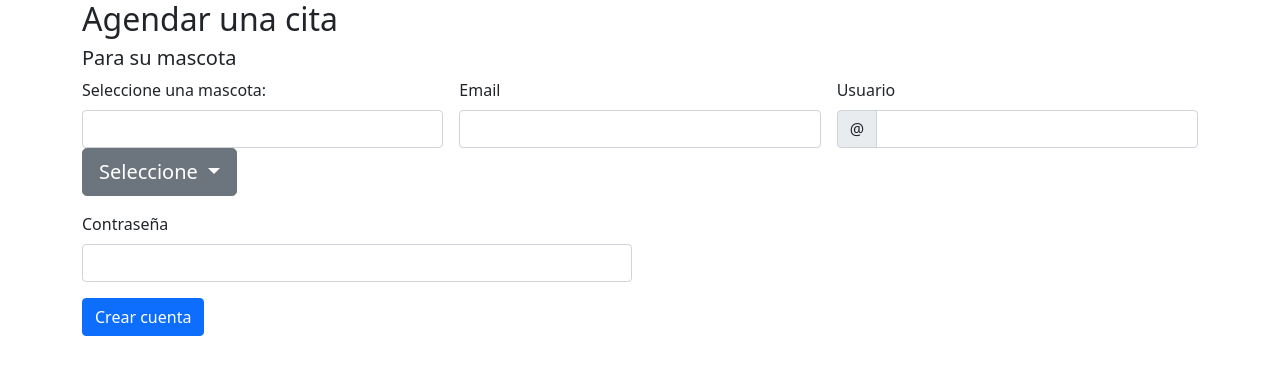
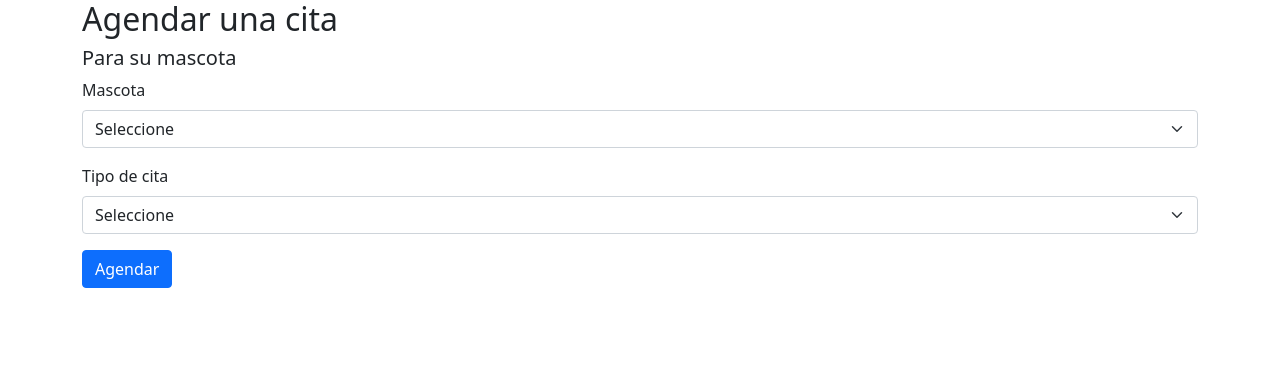
Before and after one commit to disaa0/PetCenter, a Flask app: template templates/agendar_cita.html in a window 1280 px wide. Shown: the top 375 px of the page. Run offline with Flask 2, Linux system fonts and the light colour scheme; the template is opened without the code that fills it, so the values that code supplies are empty.

Commit message:
administrar mascotas

```diff
--- a/app.py
+++ b/app.py
@@ -4,21 +4,20 @@ import pstats
 from flask import Flask, redirect, render_template, request, session, jsonify
 from passlib.hash import sha256_crypt
 import login,usuarios
-from otros import graba_diccionario, graba_diccionario_de_diccionarios
 import os
 
 app = Flask(__name__)
 app.secret_key='979cca07654f433e81e83fbf0cbc9b15'
 users_file = 'db/users.csv'
 pets_file = 'db/pets.csv'
-test_file = 'db/testfile.csv'
+pets_type_file = 'db/pet_types.csv'
 
 
 user_dict = usuarios.lee_diccionario_usuarios(users_file)
 mails = usuarios.crear_lista_emails(user_dict)
 pet_dict = usuarios.lee_lista_mascotas(pets_file)
-#usuarios.update_users_file(user_dict,users_file)
-graba_diccionario_de_diccionarios(pet_dict,test_file)
+common_types_list = usuarios.crear_lista_mascotas(pets_type_file)
+
 
 @app.context_processor
 def handle_context():
@@ -64,7 +63,10 @@ def logout():
 @app.route("/signup", methods=['GET','POST'])
 def signup():
     if request.method == 'GET':
-        return render_template("signup.html")
+        if 'logged_in' in session:
+            return redirect("/")
+        else:
+            return render_template("signup.html")
     else:
         if request.method == 'POST':
             username = request.form['username']
@@ -100,8 +102,9 @@ def signup():
 def agendar_cita():
     if request.method == 'GET':
         if 'logged_in' in session:
-
-            return render_template("agendar_cita.html")
+            user = session['username']
+            print(pet_dict[user])
+            return render_template("agendar_cita.html", mascotas=pet_dict[user])
         else:
             return redirect("/login")
     else:
@@ -139,40 +142,35 @@ def agendar_cita():
 def administrar_mascotas():
     if request.method == 'GET':
         if 'logged_in' in session:
-
-            return render_template("administrar_mascotas.html", mascotas=lista_mascotas)
+            user = session['username']
+            #print(common_types_list)
+            return render_template("administrar_mascotas.html", mascotas=pet_dict[user], tipos = common_types_list)
         else:
             return redirect("/login")
     else:
         if request.method == 'POST':
-            username = request.form['username']
-            password = request.form['password']
-            name = request.form['name']
-            email = request.form['email']
-            type = 'cliente'
-
-            mensajes = []
-
-            if username not in user_dict and email not in mails:
-                if email not in mails:
-                        password_hashed = sha256_crypt.encrypt(password)
-                        user_dict[username] = {
+            user = session['username']
+            if 'submit_button_delete' in request.form.keys():
+                pet_name = request.form['submit_button_delete']
+                pet_dict[user][pet_name]['active'] = 'False'
+                usuarios.update_pets_file(pet_dict,pets_file)
+                return redirect('/administrar_mascotas')
+            else:
+                if 'submit_button_add' in request.form.keys():
+                    username = session['username']
+                    pet_name = request.form['pet_name'].lower().title()
+                    if request.form['select_type'] == 'Otros':
+                        pet_type = request.form['other_type']
+                    else :
+                        pet_type = request.form['select_type']
+                        pet_dict[username][pet_name] = {
                             'username' : username,
-                            'name' : name,
-                            'type' : type,
-                            'email' : email,
-                            'password' : password_hashed
+                            'pet_name' : pet_name,
+                            'type'     : pet_type,
+                            'active'   : 'True'
                         }
-                        usuarios.update_users_file(user_dict,users_file)
-                        return redirect("/login")
-            else:
-                if email in mails:
-                    msg = f'Email ya registrado.'
-                    mensajes.append(msg)
-                if username in user_dict:
-                    msg = f'Usuario ya existe.'
-                    mensajes.append(msg)
-                return render_template("signup.html",mensajes=mensajes)
+                    usuarios.update_pets_file(pet_dict,pets_file)
+                return redirect('/administrar_mascotas')
 
 if __name__ == "__main__":
     app.run(debug=True)
--- /dev/null
+++ b/db/pet_types.csv
@@ -0,0 +1,9 @@
+tipo
+Perro
+Gato
+Ave
+Reptil
+Conejo
+Hámster
+Conejillo de Indias
+Hurón
--- a/db/pets.csv
+++ b/db/pets.csv
@@ -1,3 +1,4 @@
 username,pet_name,type,active
-disaa,garu,gato,True
-disaa,peach,perro,True
+disaa,Garu,Gato,True
+disaa,Peach,Perro,True
+disaa,Fupa,Hurón,True
--- a/db/users.csv
+++ b/db/users.csv
@@ -1,4 +1,3 @@
 username,username,name,type,email,password
-disaa,disaa,Santiago,usuario,disaa@outlook.com,ps123
-macs_macen,macs_macen,German,usuario,macs_macen@outlook.com,miluna12
 pepe,pepe,pepe,cliente,pepe@gmail.com,$5$rounds=535000$3Fg4qcoYkyhIKPts$ae/ERq52JnLWFnf9dML.OjxcpYZiVxtrSF4mdaQ/c/D
+disaa,disaa,San,cliente,disaan@outlook.com,$5$rounds=535000$4Xan0vMMjD2gZH8T$McpJ/ArffmxGIr2Ff7uw4J0A12o9Uspa8wfRfaDc147
--- a/templates/agendar_cita.html
+++ b/templates/agendar_cita.html
@@ -12,39 +12,25 @@
     <h5>Para su mascota</h5>
 
     <form class="row g-3" action="" method="POST">
-        <div class="col-md-4">
-            <label for="pet_name" class="form-label">Seleccione una mascota:</label>
-            <input type="text" class="form-control" id="name" name="name" required>
-            <div class="dropdown">
-                <button class="btn btn-secondary btn-lg dropdown-toggle" type="button" id="dropdownMenu"
-                    data-bs-toggle="dropdown" aria-expanded="false">
-                    Seleccione
-                </button>
-                <ul class="dropdown-menu" aria-labelledby="dropdownMenu2">
-                    <li><button class="dropdown-item" type="button">Action</button></li>
-                    <li><button class="dropdown-item" type="button">Another action</button></li>
-                    <li><button class="dropdown-item" type="button">Something else here</button></li>
-                </ul>
-            </div>
+        <div class="col-md-12">
+            <label for="select_attention" class="form-label">Mascota</label>
+            <select class="form-select" aria-label="Select" id="select_pet" name="select_pet" required>
+                <option value="" selected>Seleccione</option>
+                {% for mascota in mascotas %}
+                <option value="{{ mascota }}">{{ mascota }}</option>
+                {% endfor %}
+            </select>
         </div>
-        <div class="col-md-4">
-            <label for="email" class="form-label">Email</label>
-            <input type="email" class="form-control" id="email" name="email" required>
-        </div>
-        <div class="col-md-4">
-            <label for="username" class="form-label">Usuario</label>
-            <div class="input-group">
-                <span class="input-group-text" id="inputGroupPrepend2">@</span>
-                <input type="text" class="form-control" id="username" name="username"
-                    aria-describedby="inputGroupPrepend2" required>
-            </div>
-        </div>
-        <div class="col-md-6">
-            <label for="password" class="form-label">Contraseña</label>
-            <input type="password" class="form-control" id="password" name="password" required>
+        <div class="col-md-12">
+            <label for="select_attention" class="form-label">Tipo de cita</label>
+            <select class="form-select" aria-label="Select" id="select_attention" name="select_attention" required>
+                <option value="" selected>Seleccione</option>
+                <option value="Boutique">Boutique</option>
+                <option value="Boutique">Veterinaria</option>
+            </select>
         </div>
         <div class="col-12">
-            <button class="btn btn-primary" type="submit">Crear cuenta</button>
+            <button class="btn btn-primary" type="submit">Agendar</button>
         </div>
     </form>
     {% for mensaje in mensajes %}
--- a/templates/base.html
+++ b/templates/base.html
@@ -7,6 +7,7 @@
     <meta name="viewport" content="width=device-width, initial-scale=1.0">
     <title>{% block title %}{% endblock %}</title>
     <link href="https://cdn.jsdelivr.net/npm/bootstrap@5.1.3/dist/css/bootstrap.min.css" rel="stylesheet" integrity="sha384-1BmE4kWBq78iYhFldvKuhfTAU6auU8tT94WrHftjDbrCEXSU1oBoqyl2QvZ6jIW3" crossorigin="anonymous">
+    <script src="https://cdn.jsdelivr.net/npm/bootstrap@5.1.3/dist/js/bootstrap.bundle.min.js" integrity="sha384-ka7Sk0Gln4gmtz2MlQnikT1wXgYsOg+OMhuP+IlRH9sENBO0LRn5q+8nbTov4+1p" crossorigin="anonymous"></script>
     {% endblock %}
 </head>
 <body>
@@ -25,7 +26,7 @@
 
 
     {% block body %}
-    <script src="https://cdn.jsdelivr.net/npm/bootstrap@5.1.3/dist/js/bootstrap.bundle.min.js" integrity="sha384-ka7Sk0Gln4gmtz2MlQnikT1wXgYsOg+OMhuP+IlRH9sENBO0LRn5q+8nbTov4+1p" crossorigin="anonymous"></script>
+
     {% endblock %}
 </body>
 </html>
```
Also changed, not shown: templates/administrar_mascotas.html (+78 -7 lines), templates/login.html (+2 -5 lines), usuarios.py (+15 -1 lines).
